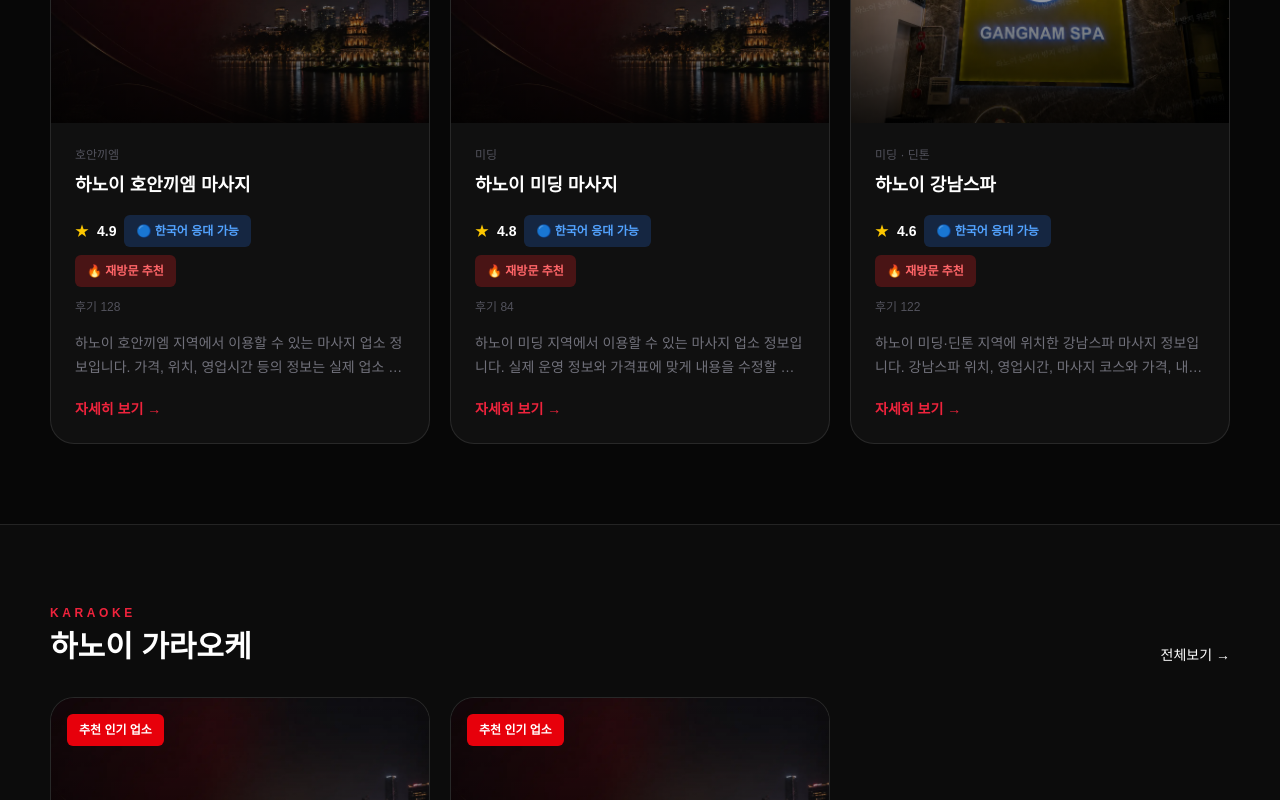
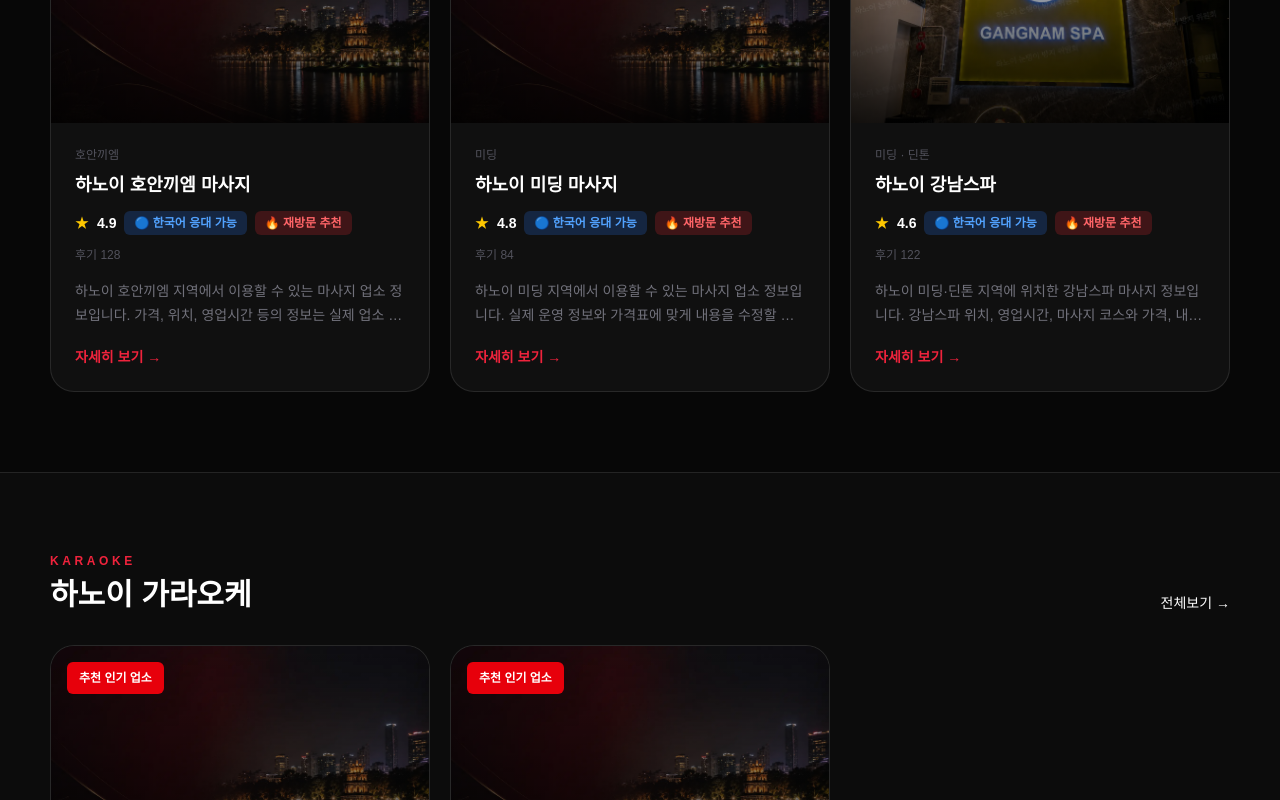
Before and after one commit to vietnam-nightlife/hanoi-nightlife, a Next.js app: page /hanoi in a window 1280 px wide. Shown: the part 840-1640 px from the top of the page. Built offline with nearby package versions, Linux system fonts and the light colour scheme.

Commit message:
Update PlaceCard.tsx

```diff
--- a/components/PlaceCard.tsx
+++ b/components/PlaceCard.tsx
@@ -5,7 +5,6 @@ export default function PlaceCard({ place }: { place: Place }) {
   return (
     <Link href={`/${place.city}/${place.category}/${place.slug}`}>
       <article className="card-hover overflow-hidden rounded-3xl border border-white/10 bg-[#101010]">
-        {/* IMAGE */}
         <div className="relative h-56 overflow-hidden">
           <img
             src={place.image}
@@ -16,63 +15,50 @@ export default function PlaceCard({ place }: { place: Place }) {
           <div className="absolute inset-0 bg-gradient-to-t from-black/80 to-transparent" />
 
           {place.featured && (
-            <span className="absolute left-4 top-4 rounded-md bg-red-600 px-3 py-2 text-xs font-black text-white">
+            <span className="absolute left-4 top-4 rounded-md bg-red-600 px-3 py-2 text-xs font-black">
               추천 인기 업소
             </span>
           )}
         </div>
 
-        {/* CONTENT */}
         <div className="p-6">
           <div className="text-xs text-zinc-600">
             {place.district}
           </div>
 
-          <h3 className="mt-2 text-lg font-black text-white">
+          <h3 className="mt-2 text-lg font-black">
             {place.name}
           </h3>
 
-          {/* RATING + KOREAN SUPPORT */}
-          <div className="mt-4 flex flex-wrap items-center gap-2">
-            <div className="flex items-center gap-2 text-sm">
-              <span className="text-yellow-400">★</span>
+          {/* 평점 + 한국어 응대 + 재방문 추천 */}
+          <div className="mt-3 flex flex-wrap items-center gap-2 text-sm">
+            <span className="text-yellow-400">★</span>
 
-              <span className="font-bold text-white">
-                {place.rating}
-              </span>
-            </div>
+            <span className="font-bold">
+              {place.rating}
+            </span>
 
-            {place.koreanSupport ? (
-              <span className="rounded-md bg-blue-500/20 px-3 py-2 text-xs font-bold text-blue-400">
+            {place.koreanSupport && (
+              <span className="inline-flex items-center rounded-md bg-blue-500/20 px-2.5 py-1 text-xs font-bold text-blue-400">
                 🔵 한국어 응대 가능
               </span>
-            ) : (
-              <span className="rounded-md bg-zinc-800 px-3 py-2 text-xs font-bold text-pink-400">
-                ❌ 한국어 응대 안됨
+            )}
+
+            {place.revisitRecommended && (
+              <span className="inline-flex items-center rounded-md bg-red-500/20 px-2.5 py-1 text-xs font-bold text-red-400">
+                🔥 재방문 추천
               </span>
             )}
           </div>
 
-          {/* REVISIT */}
-          {place.revisitRecommended && (
-            <div className="mt-2">
-              <span className="inline-block rounded-md bg-red-900/50 px-3 py-2 text-xs font-bold text-red-400">
-                🔥 재방문 추천
-              </span>
-            </div>
-          )}
-
-          {/* REVIEWS */}
           <div className="mt-3 text-xs text-zinc-600">
             후기 {place.reviews}
           </div>
 
-          {/* DESCRIPTION */}
           <p className="mt-4 line-clamp-2 text-sm leading-6 text-zinc-500">
             {place.description}
           </p>
 
-          {/* DETAIL */}
           <div className="mt-5 text-sm font-black red">
             자세히 보기 →
           </div>
```
